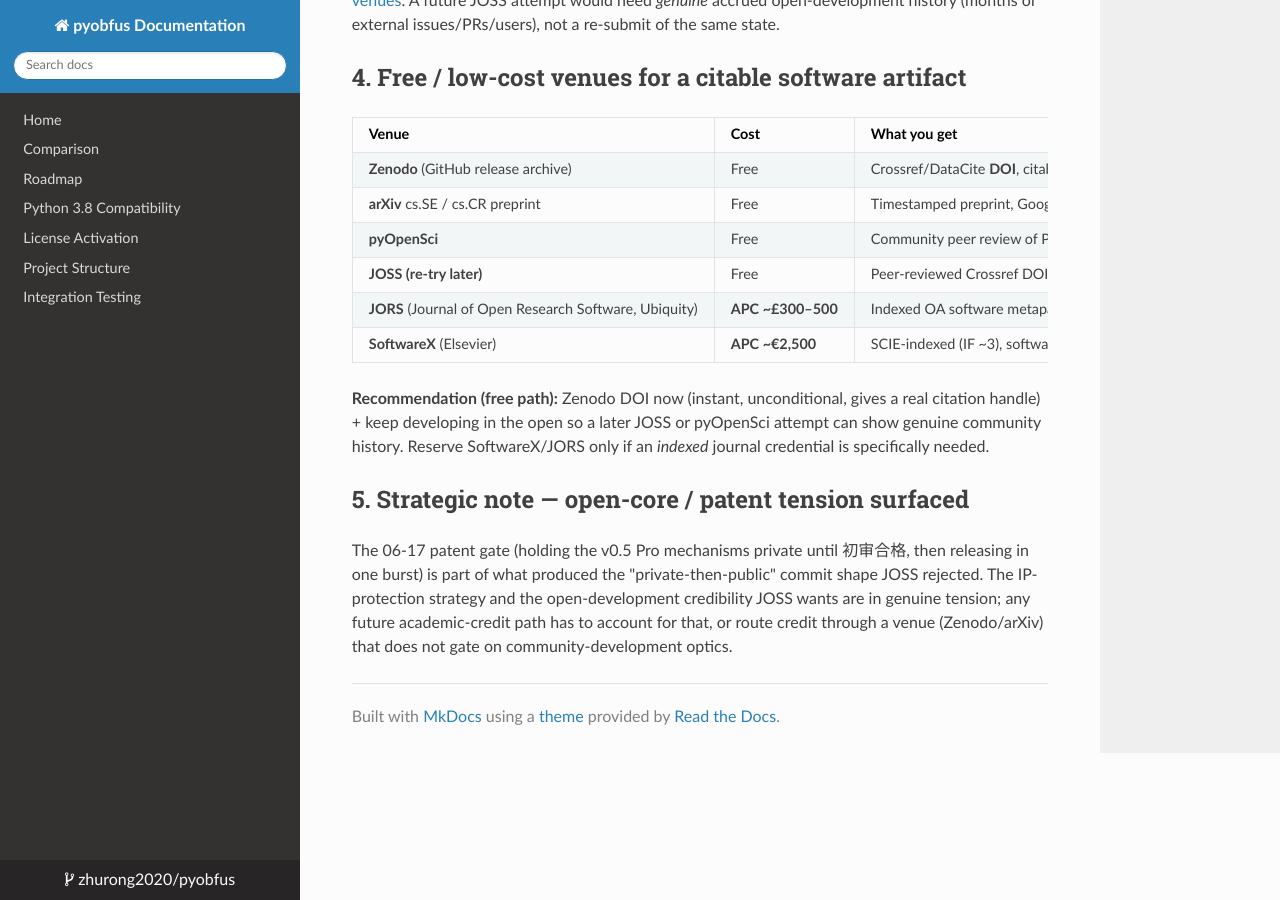
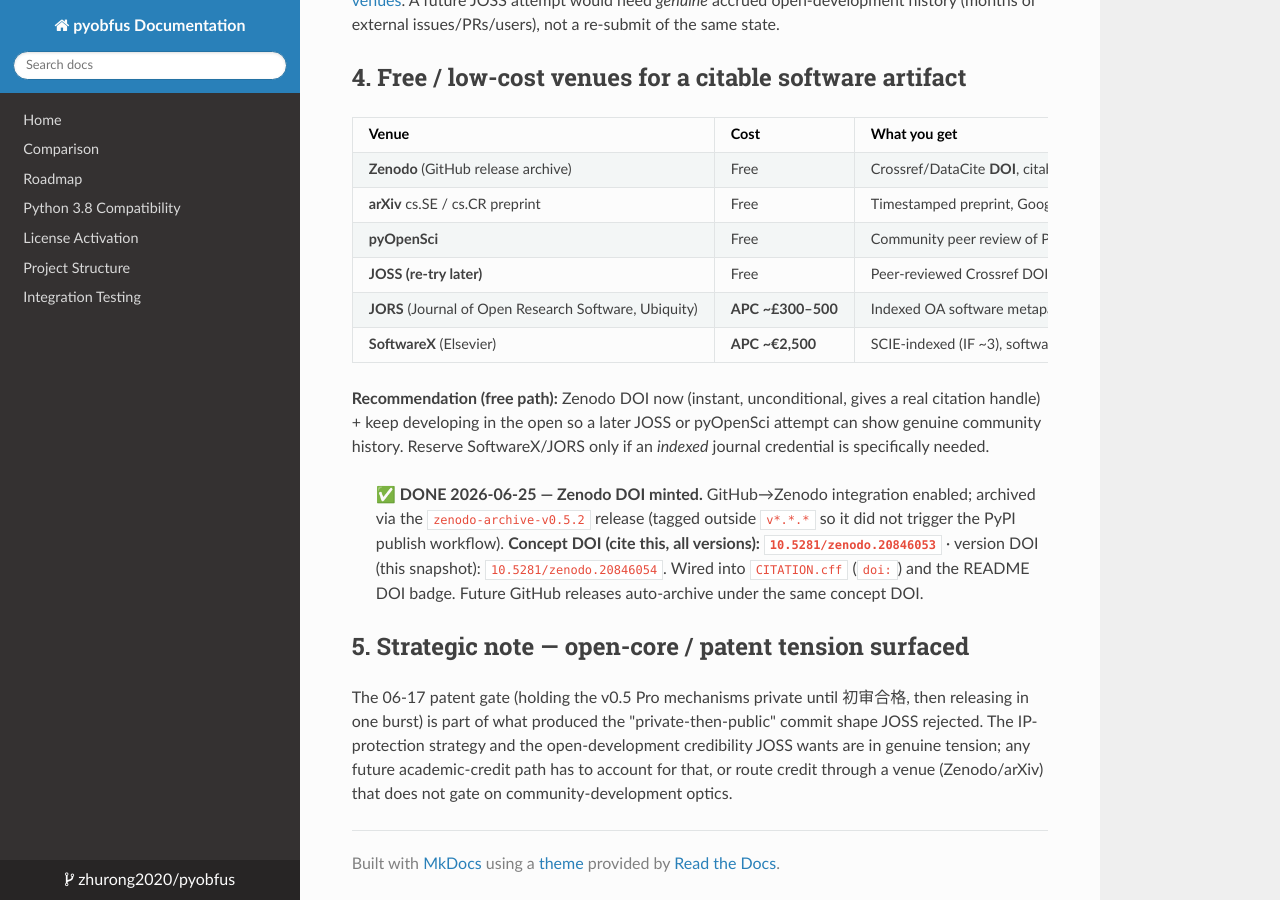
Before and after one commit to zhurong2020/pyobfus, an MkDocs documentation site: the page built from docs/JOSS_REJECTION_20260624.md, in a window 1280 px wide and 900 px high, scrolled down 2001 px. Built offline with MkDocs 1.6.1, drawn with Linux system fonts in a browser that asks for light colours; nearby versions of some CDN libraries.

Commit message:
docs(citation): wire Zenodo DOI into CITATION.cff + README badge
Concept DOI 10.5281/zenodo.20846053 (all versions) now in CITATION.cff and a
README DOI badge. Version DOI for the zenodo-archive-v0.5.2 snapshot is
10.5281/zenodo.20846054. Recorded in JOSS_REJECTION_20260624.md as the free
citation path after the JOSS desk-reject.

Co-Authored-By: Claude Opus 4.8 (1M context) <noreply@anthropic.com>
Claude-Session: https://claude.ai/code/session_0193Ph7R9kfGCvPyHmsxEQZf

```diff
--- a/docs/JOSS_REJECTION_20260624.md
+++ b/docs/JOSS_REJECTION_20260624.md
@@ -58,6 +58,8 @@ Desk-reject = issue closed, cannot re-open or re-submit the same issue. JOSS poi
 
 **Recommendation (free path):** Zenodo DOI now (instant, unconditional, gives a real citation handle) + keep developing in the open so a later JOSS or pyOpenSci attempt can show genuine community history. Reserve SoftwareX/JORS only if an *indexed* journal credential is specifically needed.
 
+> ✅ **DONE 2026-06-25 — Zenodo DOI minted.** GitHub→Zenodo integration enabled; archived via the `zenodo-archive-v0.5.2` release (tagged outside `v*.*.*` so it did not trigger the PyPI publish workflow). **Concept DOI (cite this, all versions): `10.5281/zenodo.20846053`** · version DOI (this snapshot): `10.5281/zenodo.20846054`. Wired into `CITATION.cff` (`doi:`) and the README DOI badge. Future GitHub releases auto-archive under the same concept DOI.
+
 ## 5. Strategic note — open-core / patent tension surfaced
 
 The 06-17 patent gate (holding the v0.5 Pro mechanisms private until 初审合格, then releasing in one burst) is part of what produced the "private-then-public" commit shape JOSS rejected. The IP-protection strategy and the open-development credibility JOSS wants are in genuine tension; any future academic-credit path has to account for that, or route credit through a venue (Zenodo/arXiv) that does not gate on community-development optics.
```
Also changed, not shown: README.md (+1 -0 lines), 1 other file.
